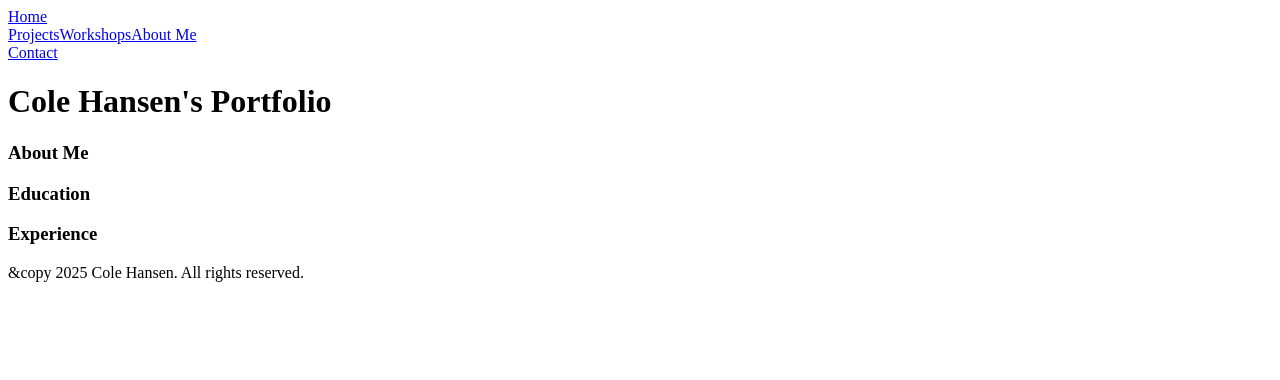
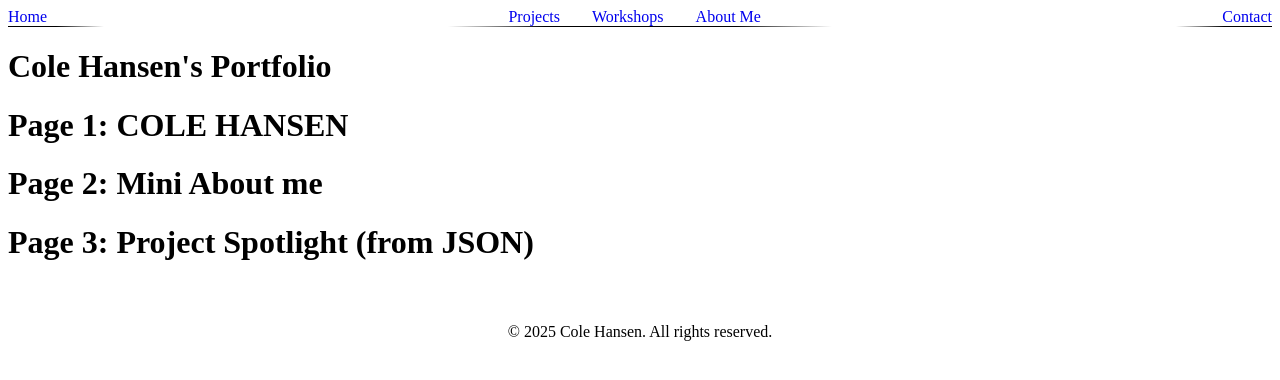
Before and after one commit to ColeMinersUnion/portfolio, a React (Vite) app: page / in a window 1280 px wide. Shown: the top 380 px of the page. Built offline with nearby package versions, Linux system fonts and the light colour scheme.

Commit message:
Navbar is mostly styled, still need to find colors and fonts, and maybe add hover effects.

```diff
--- a/src/App.jsx
+++ b/src/App.jsx
@@ -7,10 +7,15 @@ function App() {
     <>
       <h1>Cole Hansen's Portfolio</h1>
       <div>
-        <h3>About Me</h3>
-        <h3>Education</h3>
-        <h3>Experience</h3>
-
+        <div>
+          <h1>Page 1: COLE HANSEN</h1>
+        </div>
+        <div>
+          <h1>Page 2: Mini About me</h1>
+        </div>
+        <div>
+          <h1>Page 3: Project Spotlight (from JSON)</h1>
+        </div>
       </div>
     </>
   )
--- a/src/components/Footer.jsx
+++ b/src/components/Footer.jsx
@@ -2,8 +2,8 @@
 export default function Footer(){
     return(
         <>
-            <footer>
-                <p>&copy 2025 Cole Hansen. All rights reserved.</p>
+            <footer style={{display: 'flex', justifyContent: 'center', alignItems: 'center', height: '100px',}}>
+                <p>&copy; 2025 Cole Hansen. All rights reserved.</p>
             </footer>
         </>
     )
--- a/src/components/navbar.jsx
+++ b/src/components/navbar.jsx
@@ -1,27 +1,28 @@
 //Home     Projects Workshops About      Contact
 //----      ----------------------         -----
 import { Link } from "react-router-dom";
+import "./styles/Nav.css";
 
 export default function Navbar() {
     return (
         <nav className="navbar-container">
-            <div className="row1 links">
+            <div className="row links">
                 <div className="left-link">
-                    <Link to="/">Home</Link>
+                    <Link to="/" className="link">Home</Link>
                 </div>
                 <div className="center-links">
-                    <Link to="/projects">Projects</Link>
-                    <Link to="/workshops">Workshops</Link>
-                    <Link to="/about">About Me</Link>
+                    <Link to="/projects" className="clink link">Projects</Link>
+                    <Link to="/workshops" className="clink link">Workshops</Link>
+                    <Link to="/about" className="clink link">About Me</Link>
                 </div>
                 <div className="right-link">
-                    <Link to="/contact">Contact</Link>
+                    <Link to="/contact" className="link">Contact</Link>
                 </div>
             </div>
-            <div className="row2 lines">
-                <div className="left-line"></div>
-                <div className="center-line"></div>
-                <div className="right-line"></div>
+            <div className="row lines">
+                <div id="left-line"></div>
+                <div id="center-line"></div>
+                <div id="right-line"></div>
             </div>
         </nav>
     );
--- /dev/null
+++ b/src/components/styles/Nav.css
@@ -0,0 +1,52 @@
+.navbar-container {
+    display: flex;
+    flex-direction: column;
+}
+
+.row{
+    display: flex;
+    flex-direction: row;
+    width: 100%;
+    justify-content: space-between;
+}
+
+.center-links{
+    display: flex;
+    flex-direction: row;
+    justify-content: center;
+    align-items: center;
+}
+
+.clink{
+    padding: 0rem 1rem;
+}
+
+.link{
+    text-decoration: none;
+}
+
+.link:visited{
+    color: #000;
+}
+
+.link:hover{
+    color: blue;
+}
+
+#left-line{
+    height: 1px;
+    width: 6rem;
+    background: linear-gradient(to right, #000, #000, #fff);
+}
+
+#right-line{
+    height: 1px;
+    width: 6rem;
+    background: linear-gradient(to left, #000, #000, #fff);
+}
+
+#center-line{
+    height: 1px;
+    width: 24rem;
+    background: linear-gradient(to right,#fff,#000, #000, #000, #fff);
+}
--- a/src/main.jsx
+++ b/src/main.jsx
@@ -1,4 +1,3 @@
-import { StrictMode } from 'react'
 import { createRoot } from 'react-dom/client'
 import './index.css'
 import App from './App.jsx'
```
